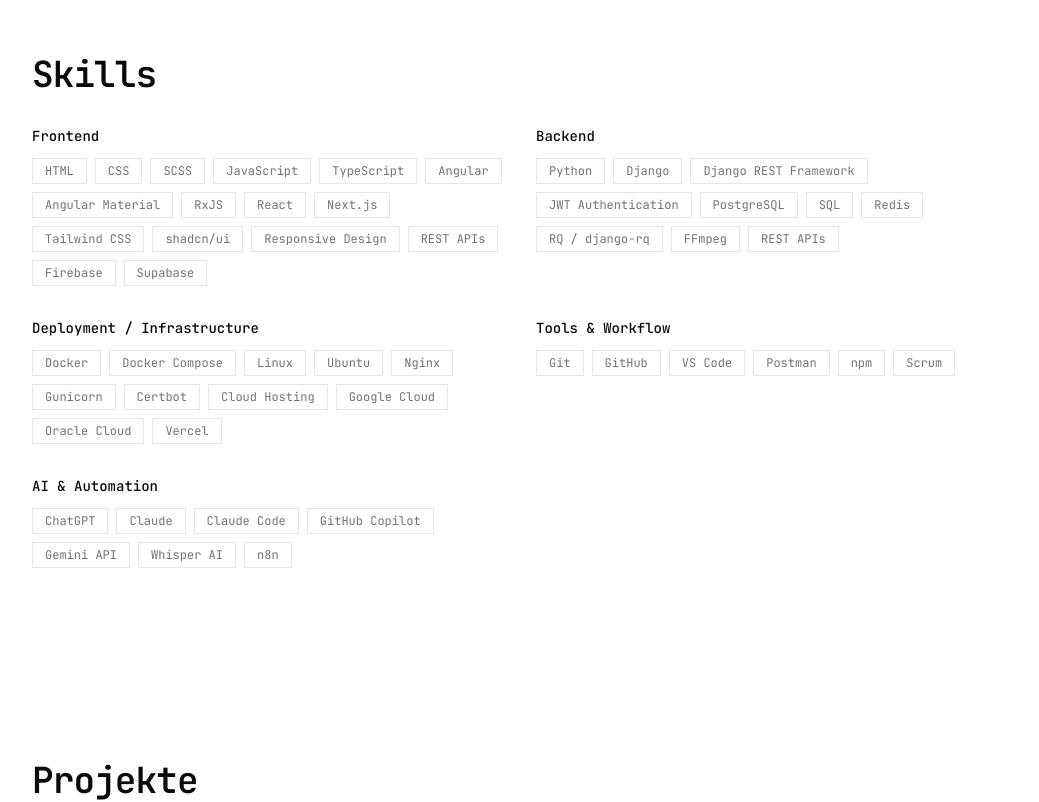
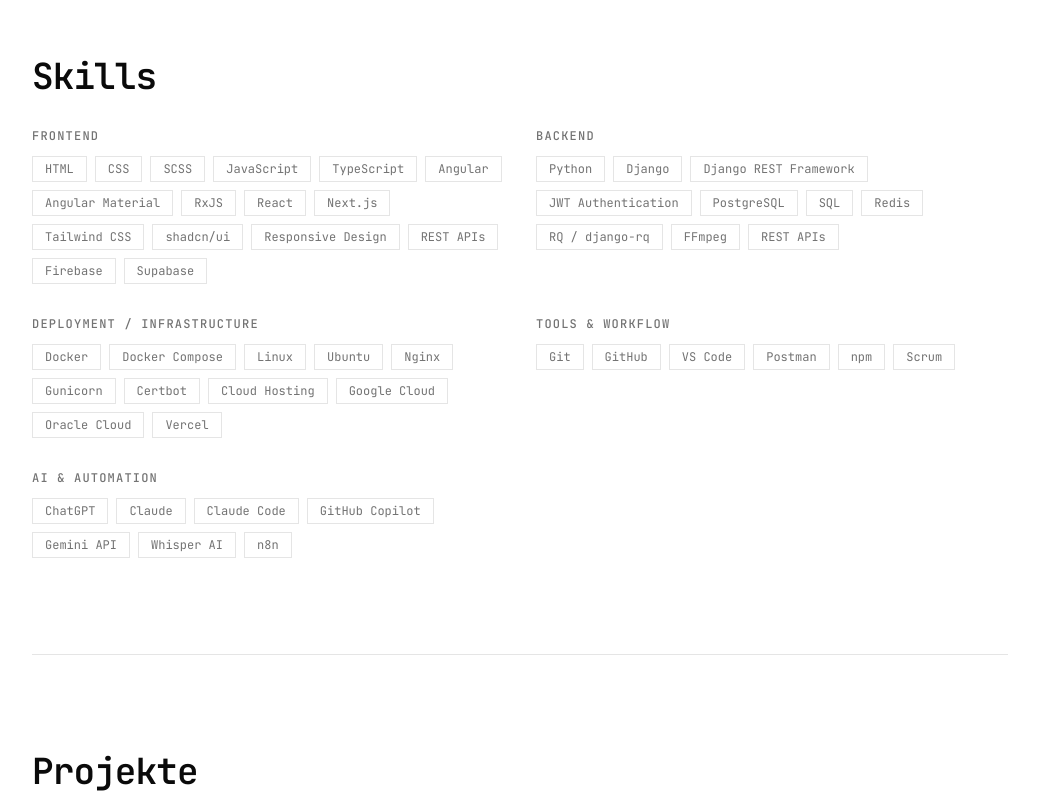
Before and after one commit to DrPinselbecher/full-stack-portfolio, a Next.js app: page / in a window 1280 px wide. Shown: the part 1300-2102 px from the top of the page, without its empty margins (120-1159 px from the left). Built offline with nearby package versions, Linux system fonts and the light colour scheme.

Commit message:
style(layout): refine initial portfolio layout

```diff
--- a/src/app/page.tsx
+++ b/src/app/page.tsx
@@ -6,7 +6,7 @@
 
 export default function Home() {
   return (
-    <main className="mx-auto w-full max-w-5xl px-6">
+    <main className="mx-auto w-full max-w-5xl divide-y divide-border px-6">
       <HeroSection />
       <AboutSection />
       <SkillsSection />
--- a/src/components/sections/ContactSection.tsx
+++ b/src/components/sections/ContactSection.tsx
@@ -7,14 +7,14 @@
       aria-labelledby="contact-heading"
       className="flex flex-col gap-8 py-24"
     >
-      <div className="flex flex-col gap-4 max-w-2xl">
+      <div className="flex flex-col gap-4">
         <h2
           id="contact-heading"
           className="text-3xl font-semibold tracking-tight text-foreground sm:text-4xl"
         >
           Kontakt
         </h2>
-        <p className="text-base text-pretty text-muted-foreground">
+        <p className="max-w-2xl text-base text-pretty text-muted-foreground">
           Ich bin offen für neue Möglichkeiten – ob Festanstellung, Projekt oder
           fachlicher Austausch. Recruiter, Unternehmen und technische
           Ansprechpartner sind herzlich willkommen, sich zu melden.
--- a/src/components/sections/SkillsSection.tsx
+++ b/src/components/sections/SkillsSection.tsx
@@ -86,7 +86,7 @@
       <div className="grid grid-cols-1 gap-8 sm:grid-cols-2">
         {skillGroups.map(({ label, skills }) => (
           <div key={label} className="flex flex-col gap-3">
-            <h3 className="text-sm font-medium text-foreground">{label}</h3>
+            <h3 className="text-xs font-medium uppercase tracking-widest text-muted-foreground">{label}</h3>
             <ul aria-label={`${label} Skills`} className="flex flex-wrap gap-2">
               {skills.map((skill) => (
                 <li
```
